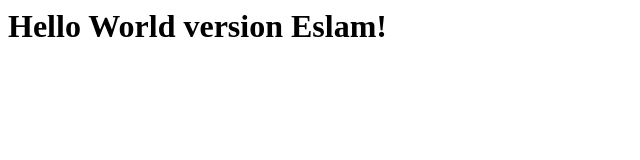
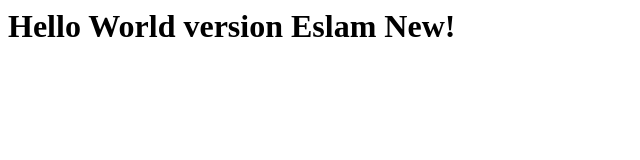
Before and after one commit to EslamHosney/Udacity-DevOps-Promote-Production, a plain HTML site: page index.html in a window 1280 px wide. Shown: the whole page, without its empty margins (0-640 px from the left). Drawn offline with Linux system fonts and the light colour scheme.

Commit message:
Update index.html

```diff
--- a/index.html
+++ b/index.html
@@ -1,5 +1,5 @@
 <html>
 <body>
-  <h1>Hello World version Eslam!</h1>
+  <h1>Hello World version Eslam New!</h1>
 </body>
 </html>
```
Also changed, not shown: 1 other file.
